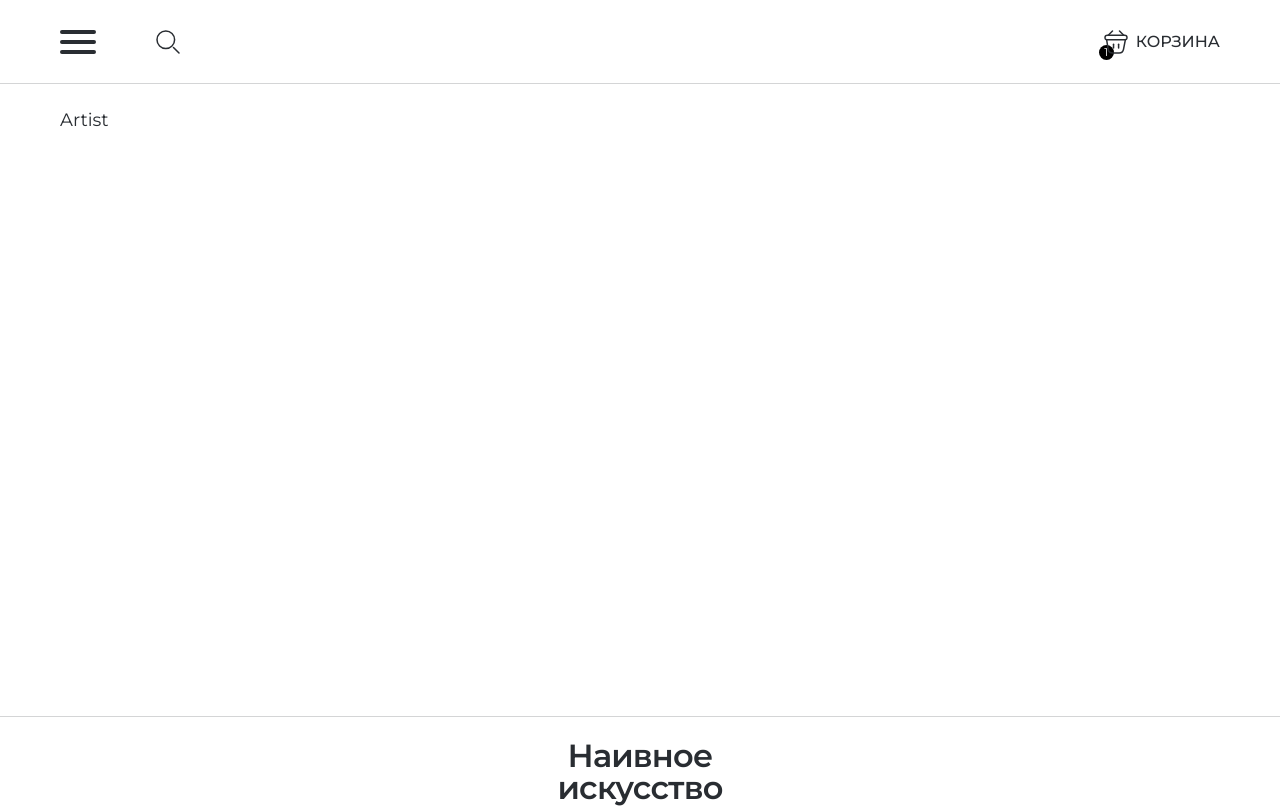
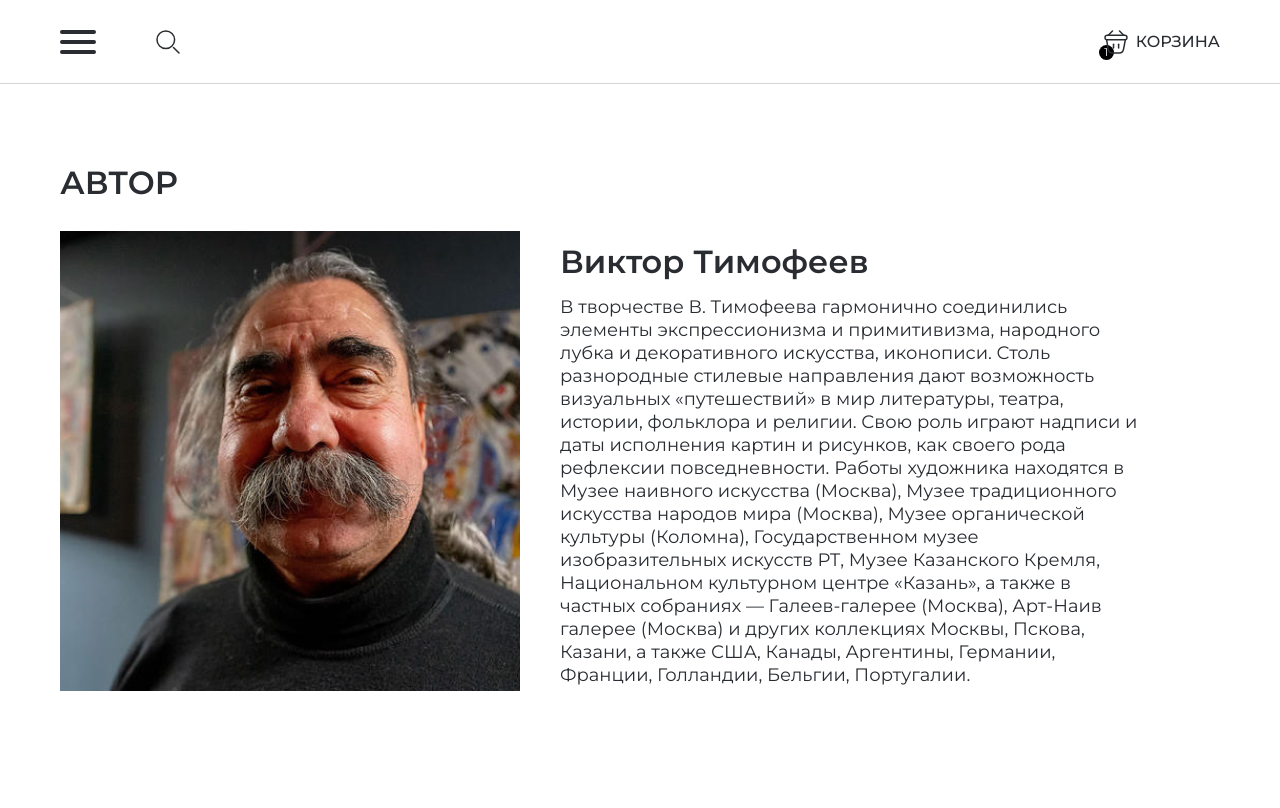
Before and after one commit to AlenaGM/naive, a Vue app: page /artist in a window 1280 px wide. Shown: the top 808 px of the page. Built offline with nearby package versions, Linux system fonts and the light colour scheme.

Commit message:
created artist page

```diff
--- /dev/null
+++ b/src/components/ArtistDetails.vue
@@ -0,0 +1,90 @@
+<template>
+  <div class="artist">
+    <h2 class="artist__title">автор</h2>
+    <div class="artist__card">
+      <div class="artist__image">
+        <img src="/img/artist.jpg" alt="artist" />
+      </div>
+      <div>
+        <h3 class="artist__name">Виктор Тимофеев</h3>
+        <div class="artist__description">
+          В творчестве В. Тимофеева гармонично соединились элементы
+          экспрессионизма и примитивизма, народного лубка и декоративного
+          искусства, иконописи. Столь разнородные стилевые направления дают
+          возможность визуальных «путешествий» в мир литературы, театра,
+          истории, фольклора и религии. Свою роль играют надписи и даты
+          исполнения картин и рисунков, как своего рода рефлексии
+          повседневности. Работы художника находятся в Музее наивного искусства
+          (Москва), Музее традиционного искусства народов мира (Москва), Музее
+          органической культуры (Коломна), Государственном музее изобразительных
+          искусств РТ, Музее Казанского Кремля, Национальном культурном центре
+          «Казань», а также в частных собраниях — Галеев-галерее (Москва),
+          Арт-Наив галерее (Москва) и других коллекциях Москвы, Пскова, Казани,
+          а также США, Канады, Аргентины, Германии, Франции, Голландии, Бельгии,
+          Португалии.
+        </div>
+      </div>
+    </div>
+  </div>
+</template>
+
+<script setup></script>
+
+<style lang="scss" scoped>
+.artist {
+  display: flex;
+  flex-direction: column;
+  align-items: flex-start;
+  @media screen and (max-width: 1092px) {
+    align-items: center;
+  }
+  &__title {
+    font-size: 32px;
+    font-weight: 600;
+    line-height: 29px;
+    text-transform: uppercase;
+    margin: 60px 0 34px 0;
+    @media screen and (max-width: 400px) {
+      font-size: 24px;
+      margin-top: 17px;
+    }
+  }
+  &__card {
+    display: grid;
+    align-items: center;
+    grid-template-columns: 1fr 580px;
+    column-gap: 40px;
+    margin-bottom: 220px;
+    @media screen and (max-width: 1092px) {
+      grid-template-columns: 1fr;
+      max-width: 660px;
+      justify-items: center;
+    }
+  }
+  &__image {
+    display: block;
+    img {
+      max-width: 100%;
+    }
+  }
+  &__name {
+    font-size: 32px;
+    font-weight: 600;
+    line-height: 39px;
+    margin: 0 0 6px 0;
+    @media screen and (max-width: 1092px) {
+      margin-top: 48px;
+    }
+    @media screen and (max-width: 400px) {
+      font-size: 24px;
+      margin-top: 24px;
+    }
+  }
+  &__description {
+    margin-top: 15px;
+    font-size: 18px;
+    font-weight: 400;
+    line-height: 23px;
+  }
+}
+</style>
--- a/src/views/Artist.vue
+++ b/src/views/Artist.vue
@@ -1 +1,7 @@
-<template>Artist</template>
+<template>
+  <ArtistDetails />
+</template>
+
+<script setup>
+import ArtistDetails from "@/components/ArtistDetails.vue";
+</script>
```
Also changed, not shown: public/img/artist.jpg (added).
